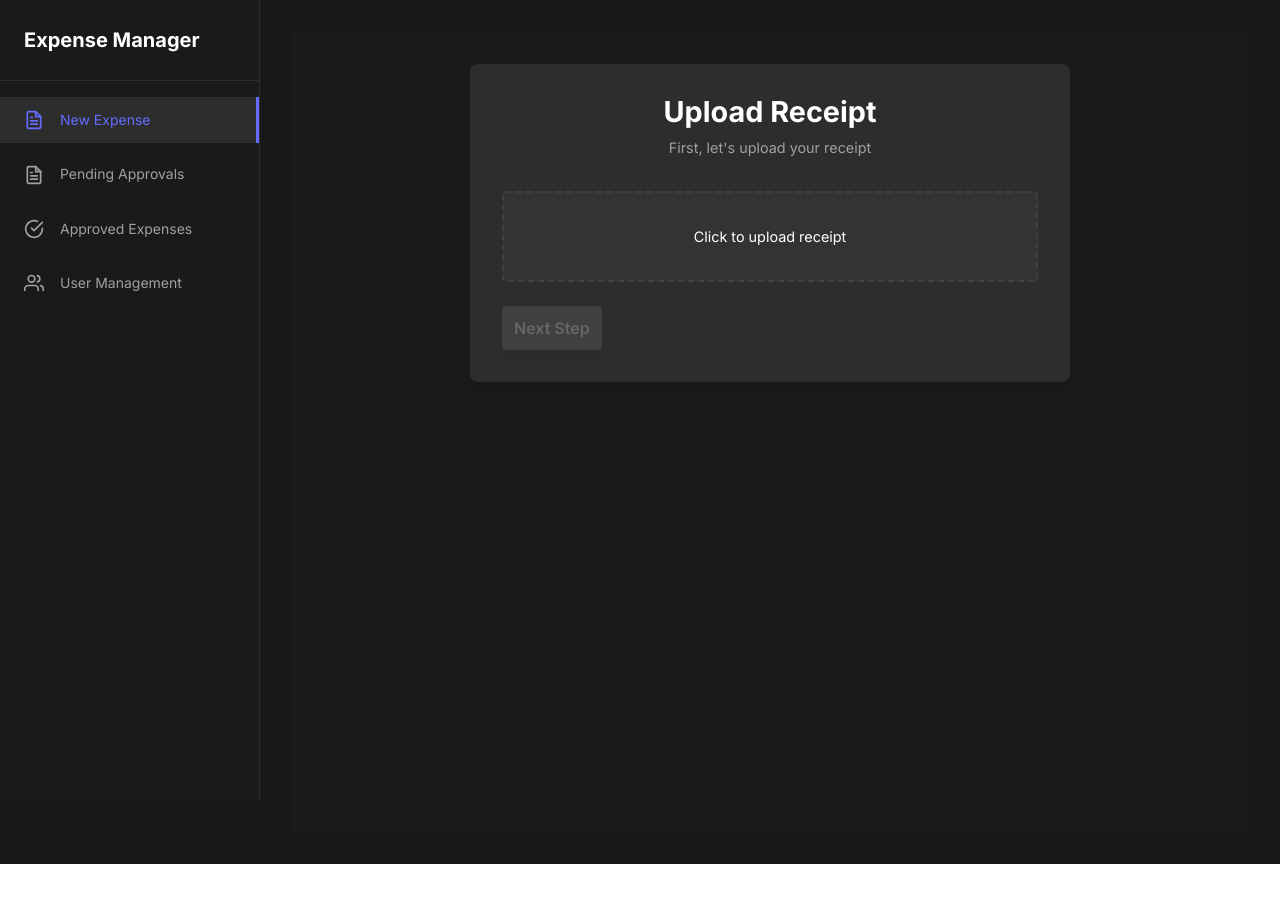
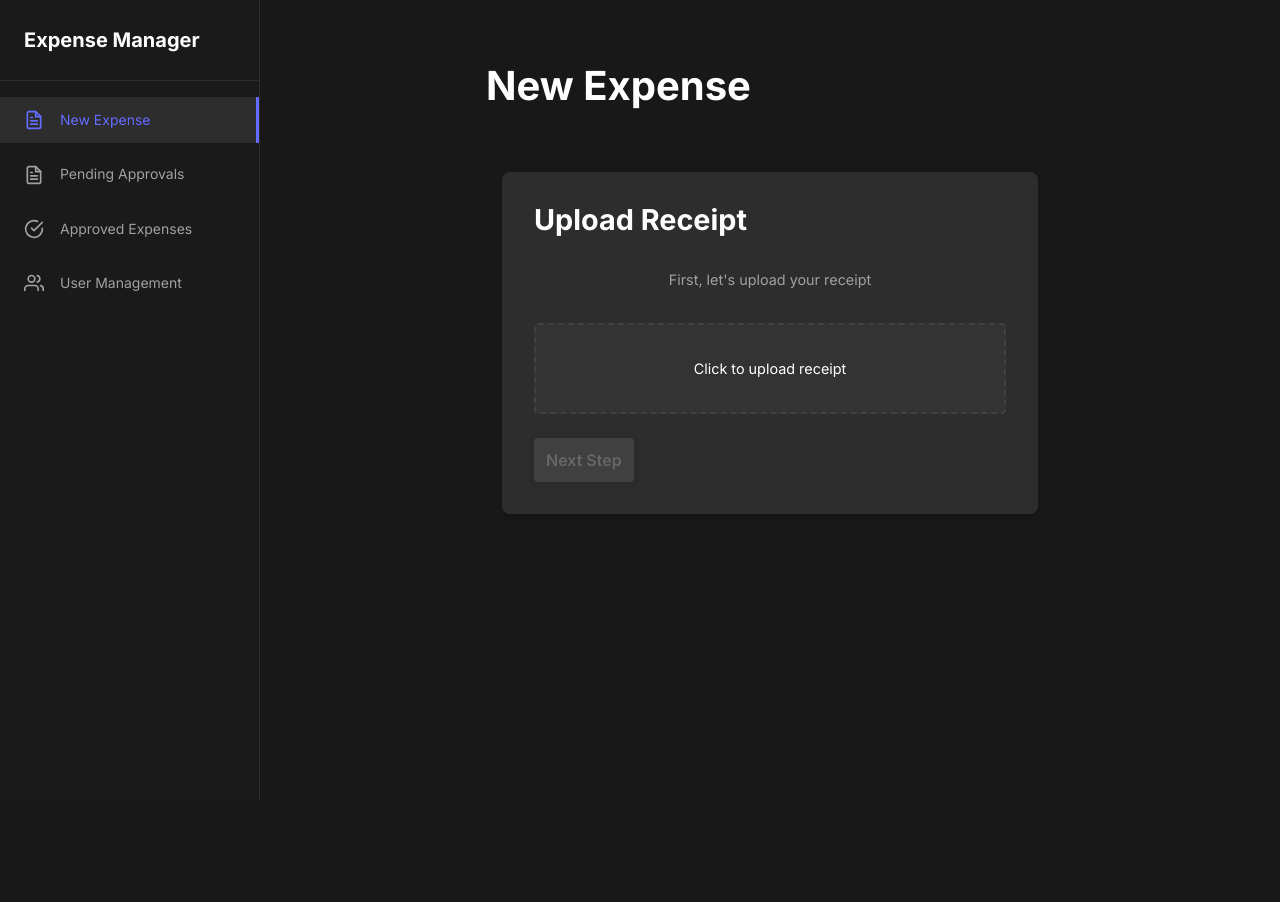
Before and after one commit to dominykas-twoday/ai-hackathon-ui, a React (Vite) app: page /form in a window 1280 px wide. Shown: the top 902 px of the page. Before the commit the page ends 864 px from the top, so only its background shows below. Built offline with nearby package versions, Linux system fonts and the light colour scheme.

Commit message:
Make styling more consistent

```diff
--- a/src/components/ExpenseForm.css
+++ b/src/components/ExpenseForm.css
@@ -3,7 +3,6 @@
   justify-content: center;
   align-items: flex-start;
   min-height: 100vh;
-  background-color: #1a1a1a;
   color: #ffffff;
   padding: 2rem 1rem;
 }
@@ -195,3 +194,14 @@
 .back-button:active {
   background-color: #383838;
 }
+
+.expense-form-page {
+  max-width: 600px;
+  margin: 0 auto;
+  padding: 2rem 1rem;
+}
+
+.expense-form-page h1 {
+  text-align: left;
+  margin-bottom: 2rem;
+}
--- a/src/components/ExpenseForm.tsx
+++ b/src/components/ExpenseForm.tsx
@@ -195,6 +195,8 @@ const ExpenseForm = () => {
   );
 
   return (
+    <div className="expense-form-page">
+      <h1>New Expense</h1>
       <div className="expense-form-container">
         <form onSubmit={handleSubmit} className="expense-form">
           {step === 1 && renderStep1()}
@@ -202,6 +204,7 @@ const ExpenseForm = () => {
           {step === 3 && renderStep3()}
         </form>
       </div>
+    </div>
   );
 };
 
--- a/src/pages/AdminPanel.css
+++ b/src/pages/AdminPanel.css
@@ -5,9 +5,7 @@
 }
 
 .admin-panel h1 {
-  color: #ffffff;
   margin-bottom: 2rem;
-  font-size: 2rem;
 }
 
 .users-table-container {
--- a/src/pages/ApprovedExpenses.css
+++ b/src/pages/ApprovedExpenses.css
@@ -9,12 +9,6 @@
   justify-content: space-between;
   align-items: center;
   margin-bottom: 2rem;
-}
-
-.approved-expenses-header h1 {
-  color: #ffffff;
-  font-size: 1.5rem;
-  margin: 0;
 }
 
 .export-button {
--- a/src/pages/ExpenseApprovals.css
+++ b/src/pages/ExpenseApprovals.css
@@ -5,9 +5,7 @@
 }
 
 .expense-approvals h1 {
-  color: #ffffff;
   margin-bottom: 2rem;
-  font-size: 2rem;
 }
 
 .expenses-table-container {
```
Lines whose indentation alone changed are shown as unchanged.
